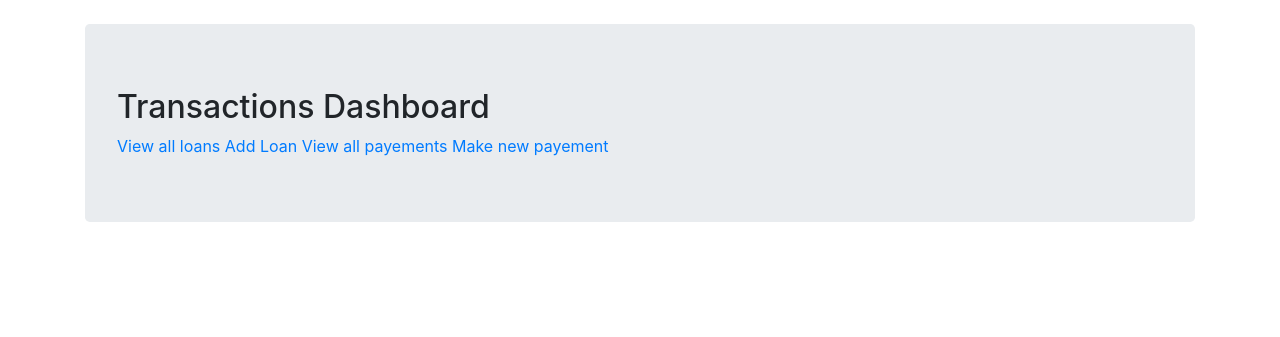
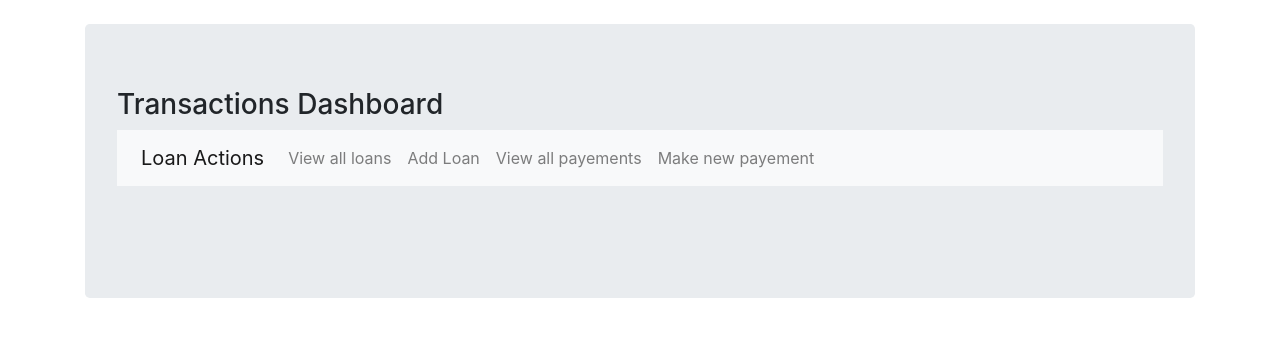
Before and after one commit to waok2/MFA-Project, a Django app: page /pay/ in a window 1280 px wide. Shown: the part 56-393 px from the top of the page. Run offline with Django 3.2, Linux system fonts and the light colour scheme; the visitor is signed in with stand-in values (Sample User, id 1); some libraries are stand-ins or nearby versions.

Commit message:
navloan/navclien

```diff
--- a/client/templates/client/all.html
+++ b/client/templates/client/all.html
@@ -3,7 +3,8 @@
 
 
 {% block content %}
-<h2>All working  working </h2>
+<h3>All working  working </h3>
+{% include "client/clientnav.html" %}
 
 
 
--- a/client/templates/client/client.html
+++ b/client/templates/client/client.html
@@ -3,9 +3,10 @@
 
 
 {% block content %}
-<h2>Client Details </h2>
+<h3> {{ client.surname }} {{ client.other_names }} Details </h3>
+{% include "client/clientnav.html" %}
 
-{{ client.surname }}
+
 
 
 
--- a/client/templates/client/home.html
+++ b/client/templates/client/home.html
@@ -3,14 +3,15 @@
 
 
 {% block content %}
-<h2>client Home Page</h2>
+<h3>All Clients</h3>
+{% include "client/clientnav.html" %}
 
 
 {% for client in clients.all %}
 
 <div onclick="window.location='{% url 'client' client.pk %}';" style= "cursor: pointer;">
 <p>
-    <h3>{{ client.surname  }} {{ client.other_names  }} {{ client.pk  }} </h3>
+    <h6>{{ client.surname  }} {{ client.other_names  }} {{ client.pk  }} </h6>
 </p>
 
 </div>
--- a/client/templates/client/main.html
+++ b/client/templates/client/main.html
@@ -63,7 +63,7 @@
                 </li>
 
                 <li class="nav-item">
-                    <a class="nav-link" href="#">Loans</a>
+                    <a class="nav-link" href="{% url 'paydashboard' %}">Loans</a>
                 </li>
 
                 {% if user.is_authenticated  %}
--- a/client/templates/client/register.html
+++ b/client/templates/client/register.html
@@ -2,7 +2,9 @@
 
 {% block content %}
 
+<h3>Client Registration Form</h3>
 
+{% include "client/clientnav.html" %}
 
 <h6>{{ error }}</h6>
 
@@ -11,7 +13,7 @@
 <form method="POST" enctype="multipart/form-data" action="{% url 'register' %}" name="register_client">
     {% csrf_token %}
 
-    <h2>Please enter Client details</h2>
+    <h4>Please enter Client details</h4>
     <table>
         <tr>
             <td>
--- a/transact/templates/transact/loans.html
+++ b/transact/templates/transact/loans.html
@@ -7,9 +7,11 @@
 
 <h3>All Loans</h3>
 
+{% include "transact/paynav.html" %}
+
 {% for client in clients_all.all %}
 
-<p> <h3>{{ client.surname  }} {{ client.other_names  }} {{ client.pk  }} </h3> </p>
+<p> <h5>{{ client.surname  }} {{ client.other_names  }} {{ client.pk  }} </h5> </p>
         {% for loans in loans_all.all %}
 
         {% if client.pk == loans.client_id.pk %}
--- a/transact/templates/transact/newloan.html
+++ b/transact/templates/transact/newloan.html
@@ -5,16 +5,16 @@
 {% block content %}
 
 
+<h3>New Loan Form</h3>
 
-
-<h2>New Loan Form</h2>
+{% include "transact/paynav.html" %}
 
 {{  error  }}
 
 <form method="POST" enctype="multipart/form-data" action="{% url 'newloan' %}" name="newloan">
     {% csrf_token %}
 
-    <h3>Please Enter Loan Details</h3>
+    <h4>Please Enter Loan Details</h4>
     <table>
         <tr>
             <td>
--- a/transact/templates/transact/newpay.html
+++ b/transact/templates/transact/newpay.html
@@ -6,14 +6,15 @@
 
 
 
-<h2>New Payment Form</h2>
+<h3>New Payment Form</h3>
+{% include "transact/paynav.html" %}
 
 {{  error  }}
 
 <form method="POST" enctype="multipart/form-data" action="{% url 'newpay' %}" name="newpay">
     {% csrf_token %}
 
-    <h3>Please Enter Loan Details</h3>
+    <h4>Please Enter Loan Details</h4>
     <table>
         <tr>
             <td>
--- a/transact/templates/transact/paydashboard.html
+++ b/transact/templates/transact/paydashboard.html
@@ -2,14 +2,10 @@
 
 {% block content %}
 
-<h2>Transactions Dashboard </h2>
+<h3>Transactions Dashboard </h3>
 
 
-<a href="{% url 'loans' %}"> View all loans</a>
-<a href="{% url 'newloan' %}"> Add Loan</a>
-<a href="{% url 'payements' %}"> View all payements</a>
-<a href="{% url 'newpay' %}"> Make new payement</a>
-
+{% include "transact/paynav.html" %}
 
 
 {% endblock %}
--- a/transact/templates/transact/payments.html
+++ b/transact/templates/transact/payments.html
@@ -4,8 +4,9 @@
 
 {% block content %}
 
+<h3>   All Payements </h3>
 
-<h2>   All Payements </h2>
+{% include "transact/paynav.html" %}
 
 
 {% for payment in payments_all %}
--- /dev/null
+++ b/transact/templates/transact/paynav.html
@@ -0,0 +1,17 @@
+<nav class="navbar navbar-expand-lg navbar-light bg-light mb-5">
+    <a class="navbar-brand pl-2" href="#">Loan Actions</a>
+    <button class="navbar-toggler" type="button" data-toggle="collapse" data-target="#navbarNavAltMarkup"
+        aria-controls="navbarNavAltMarkup" aria-expanded="false" aria-label="Toggle navigation">
+        <span class="navbar-toggler-icon"></span>
+    </button>
+    <div class="collapse navbar-collapse" id="navbarNavAltMarkup">
+        <div class="navbar-nav">
+
+            <a class="nav-item nav-link" href="{% url 'loans' %}"> View all loans</a>
+            <a class="nav-item nav-link" href="{% url 'newloan' %}"> Add Loan</a>
+            <a class="nav-item nav-link" href="{% url 'payements' %}"> View all payements</a>
+            <a class="nav-item nav-link" href="{% url 'newpay' %}"> Make new payement</a>
+
+        </div>
+    </div>
+</nav>
```
Also changed, not shown: client/templates/client/clientnav.html (added, +16 -0 lines).
